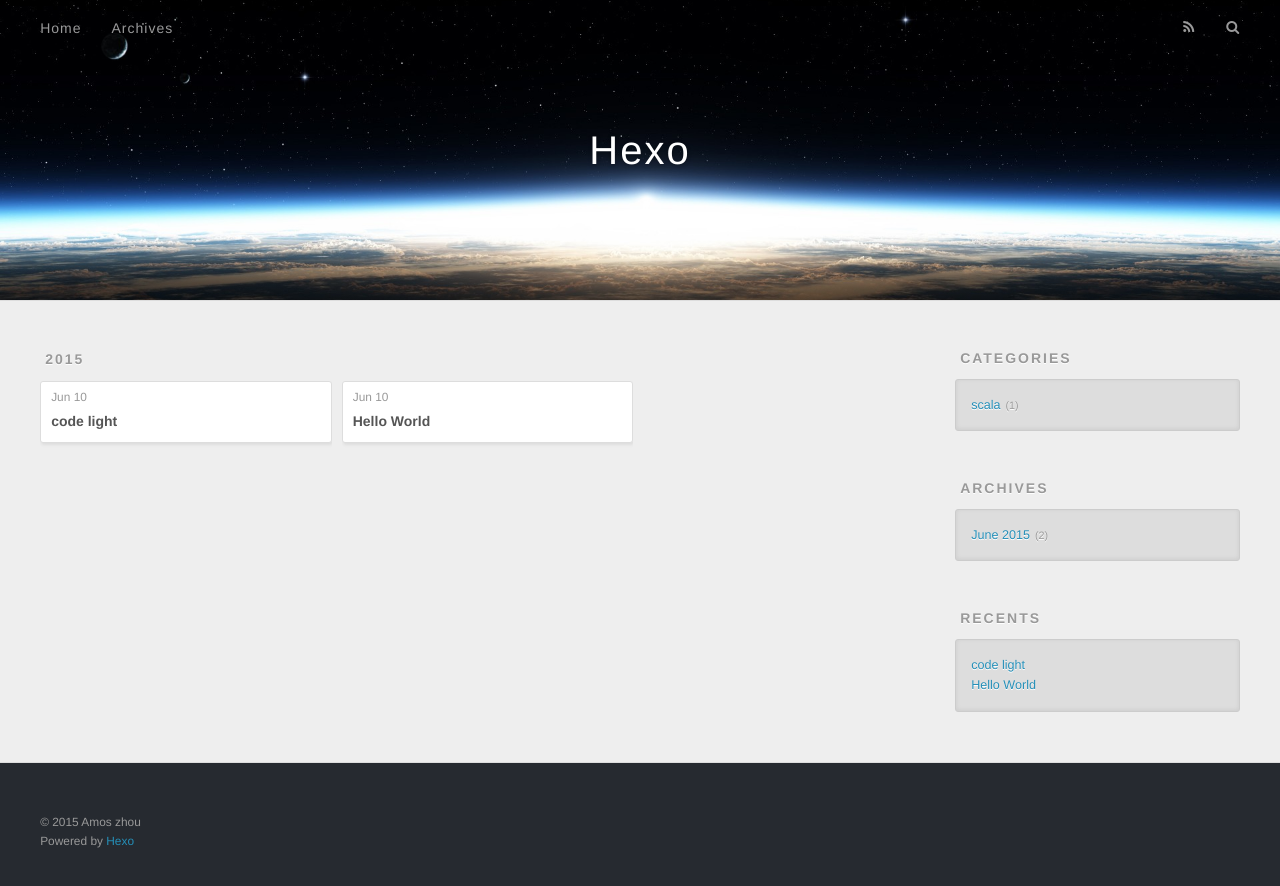
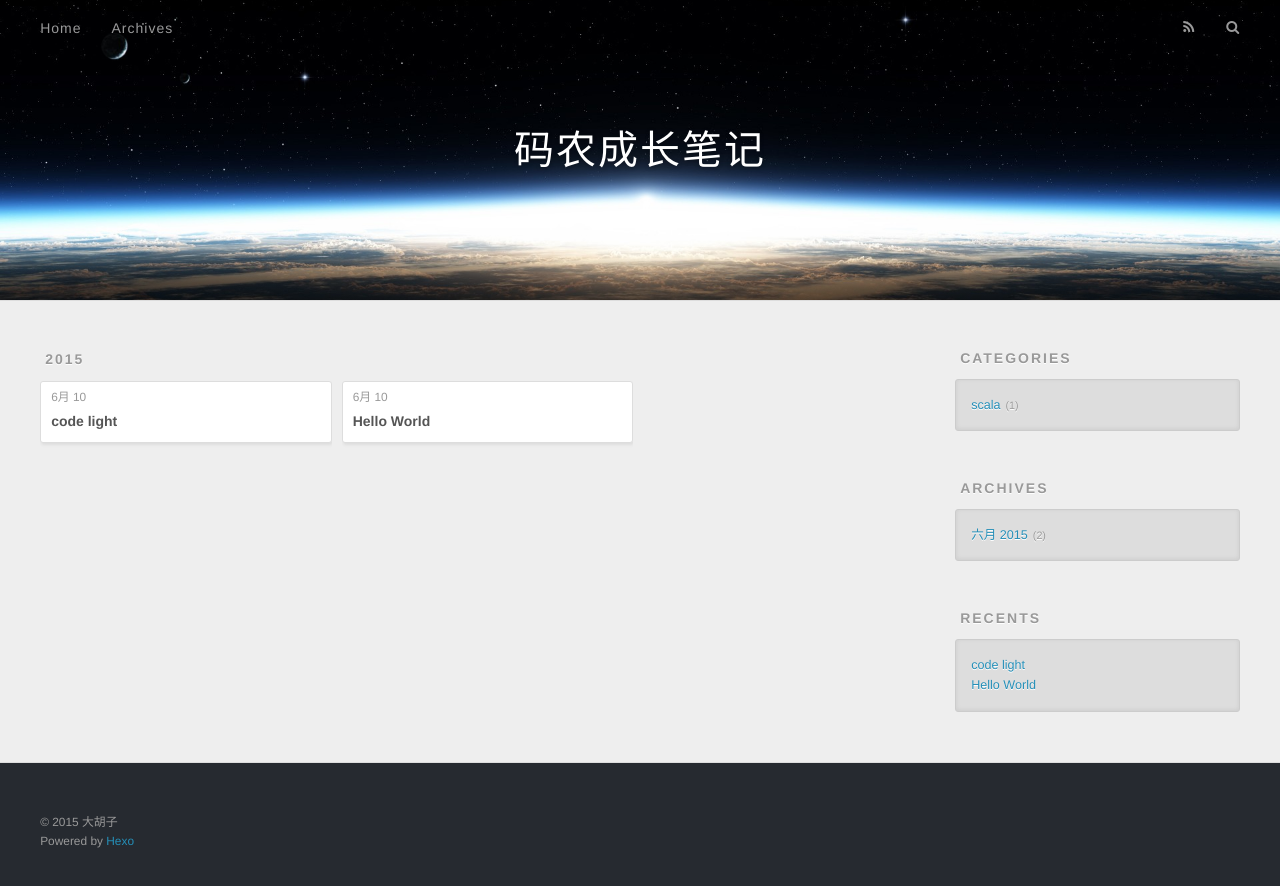
Before and after one commit to amoszhou/amoszhou.github.io, a plain HTML site: page archives/2015/06/index.html in a window 1280 px wide. Drawn offline with nearby package versions, Linux system fonts and the light colour scheme.

Commit message:
Site updated: 2015-07-04 12:38:07

```diff
--- a/archives/2015/06/index.html
+++ b/archives/2015/06/index.html
@@ -3,19 +3,19 @@
 <head>
   <meta charset="utf-8">
 
-  <title>Archives: 2015/6 | Hexo</title>
+  <title>Archives: 2015/6 | 码农成长笔记</title>
   <meta name="viewport" content="width=device-width, initial-scale=1, maximum-scale=1">
   <meta name="description">
 <meta property="og:type" content="website">
-<meta property="og:title" content="Hexo">
+<meta property="og:title" content="码农成长笔记">
 <meta property="og:url" content="http://yoursite.com/archives/2015/06/index.html">
-<meta property="og:site_name" content="Hexo">
+<meta property="og:site_name" content="码农成长笔记">
 <meta property="og:description">
 <meta name="twitter:card" content="summary">
-<meta name="twitter:title" content="Hexo">
+<meta name="twitter:title" content="码农成长笔记">
 <meta name="twitter:description">
 
-    <link rel="alternative" href="/atom.xml" title="Hexo" type="application/atom+xml">
+    <link rel="alternative" href="/atom.xml" title="码农成长笔记" type="application/atom+xml">
 
 
     <link rel="icon" href="/favicon.png">
@@ -33,7 +33,7 @@
   <div id="header-outer" class="outer">
     <div id="header-title" class="inner">
       <h1 id="logo-wrap">
-        <a href="/" id="logo">Hexo</a>
+        <a href="/" id="logo">码农成长笔记</a>
       </h1>
 
     </div>
@@ -76,7 +76,7 @@
   <div class="archive-article-inner">
     <header class="archive-article-header">
       <a href="/2015/06/10/code-light/" class="archive-article-date">
-  <time datetime="2015-06-10T06:47:35.000Z" itemprop="datePublished">Jun 10</time>
+  <time datetime="2015-06-10T06:47:35.000Z" itemprop="datePublished">6月 10</time>
 </a>
 
 
@@ -95,7 +95,7 @@
   <div class="archive-article-inner">
     <header class="archive-article-header">
       <a href="/2015/06/10/hello-world/" class="archive-article-date">
-  <time datetime="2015-06-10T04:39:20.000Z" itemprop="datePublished">Jun 10</time>
+  <time datetime="2015-06-10T04:39:20.000Z" itemprop="datePublished">6月 10</time>
 </a>
 
 
@@ -130,7 +130,7 @@
   <div class="widget-wrap">
     <h3 class="widget-title">Archives</h3>
     <div class="widget">
-      <ul class="archive-list"><li class="archive-list-item"><a class="archive-list-link" href="/archives/2015/06/">June 2015</a><span class="archive-list-count">2</span></li></ul>
+      <ul class="archive-list"><li class="archive-list-item"><a class="archive-list-link" href="/archives/2015/06/">六月 2015</a><span class="archive-list-count">2</span></li></ul>
     </div>
   </div>
 
@@ -161,7 +161,7 @@
 
   <div class="outer">
     <div id="footer-info" class="inner">
-      &copy; 2015 Amos zhou<br>
+      &copy; 2015 大胡子<br>
       Powered by <a href="http://hexo.io/" target="_blank">Hexo</a>
     </div>
   </div>
```
Also changed, not shown: 2015/06/10/code-light/index.html (+7 -7 lines), 2015/06/10/hello-world/index.html (+7 -7 lines), archives/2015/index.html (+10 -10 lines), archives/index.html (+10 -10 lines), categories/scala/index.html (+9 -9 lines), index.html (+10 -10 lines).
